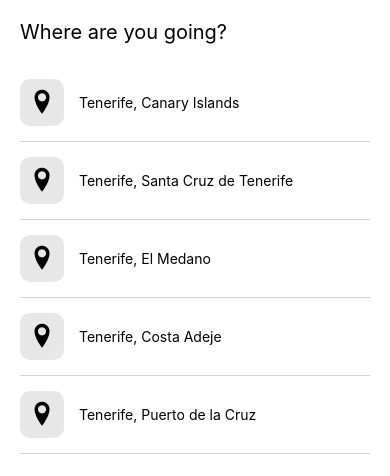
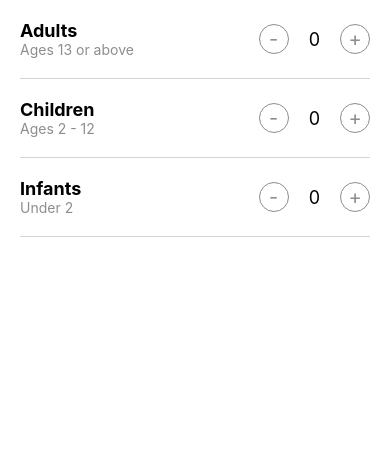
Before and after one commit to newways-dev/react-native-airbnb-app, a React Native app: screen / in a window 390 px wide. Shown: the top 476 px of the page. Built offline with nearby package versions, Linux system fonts and the light colour scheme.

Commit message:
guests screen

```diff
--- a/App.js
+++ b/App.js
@@ -1,12 +1,14 @@
 import { SafeAreaView } from 'react-native'
 import Result from './src/screens/result'
 import Destination from './src/screens/destination'
+import Guests from './src/screens/guests'
 
 const App = () => {
   return (
     <SafeAreaView>
       {/* <Result /> */}
-      <Destination />
+      {/* <Destination /> */}
+      <Guests />
     </SafeAreaView>
   )
 }
--- /dev/null
+++ b/src/screens/guests/index.js
@@ -0,0 +1,73 @@
+import { useState } from 'react'
+import { View, Text, Pressable } from 'react-native'
+import { styles } from './style'
+
+const Guests = () => {
+  const [adults, setAdults] = useState(0)
+  const [children, setChildren] = useState(0)
+  const [infants, setInfants] = useState(0)
+
+  return (
+    <View>
+      <View style={styles.row}>
+        <View>
+          <Text style={styles.age}>Adults</Text>
+          <Text style={styles.ageDescription}>Ages 13 or above</Text>
+        </View>
+        <View style={styles.buttons}>
+          <Pressable
+            onPress={() => setAdults(Math.max(0, adults - 1))}
+            style={styles.button}>
+            <Text style={styles.icon}>-</Text>
+          </Pressable>
+          <Text style={styles.value}>{adults}</Text>
+          <Pressable
+            onPress={() => setAdults(adults + 1)}
+            style={styles.button}>
+            <Text style={styles.icon}>+</Text>
+          </Pressable>
+        </View>
+      </View>
+      <View style={styles.row}>
+        <View>
+          <Text style={styles.age}>Children</Text>
+          <Text style={styles.ageDescription}>Ages 2 - 12</Text>
+        </View>
+        <View style={styles.buttons}>
+          <Pressable
+            onPress={() => setChildren(Math.max(0, children - 1))}
+            style={styles.button}>
+            <Text style={styles.icon}>-</Text>
+          </Pressable>
+          <Text style={styles.value}>{children}</Text>
+          <Pressable
+            onPress={() => setChildren(children + 1)}
+            style={styles.button}>
+            <Text style={styles.icon}>+</Text>
+          </Pressable>
+        </View>
+      </View>
+      <View style={styles.row}>
+        <View>
+          <Text style={styles.age}>Infants</Text>
+          <Text style={styles.ageDescription}>Under 2</Text>
+        </View>
+        <View style={styles.buttons}>
+          <Pressable
+            onPress={() => setInfants(Math.max(0, infants - 1))}
+            style={styles.button}>
+            <Text style={styles.icon}>-</Text>
+          </Pressable>
+          <Text style={styles.value}>{infants}</Text>
+          <Pressable
+            onPress={() => setInfants(infants + 1)}
+            style={styles.button}>
+            <Text style={styles.icon}>+</Text>
+          </Pressable>
+        </View>
+      </View>
+    </View>
+  )
+}
+
+export default Guests
--- /dev/null
+++ b/src/screens/guests/style.js
@@ -0,0 +1,40 @@
+import { StyleSheet } from 'react-native'
+
+export const styles = StyleSheet.create({
+  row: {
+    flexDirection: 'row',
+    justifyContent: 'space-between',
+    paddingVertical: 20,
+    marginHorizontal: 20,
+    borderBottomWidth: 1,
+    borderColor: 'lightgray',
+  },
+  age: {
+    fontWeight: 'bold',
+    fontSize: 18,
+  },
+  ageDescription: {
+    color: '#8d8d8d',
+  },
+  buttons: {
+    flexDirection: 'row',
+    alignItems: 'center',
+  },
+  button: {
+    borderWidth: 1,
+    width: 30,
+    height: 30,
+    borderRadius: 15,
+    borderColor: '#8d8d8d',
+    justifyContent: 'center',
+    alignItems: 'center',
+  },
+  value: {
+    marginHorizontal: 20,
+    fontSize: 18,
+  },
+  icon: {
+    fontSize: 20,
+    color: '#8d8d8d',
+  },
+})
```
